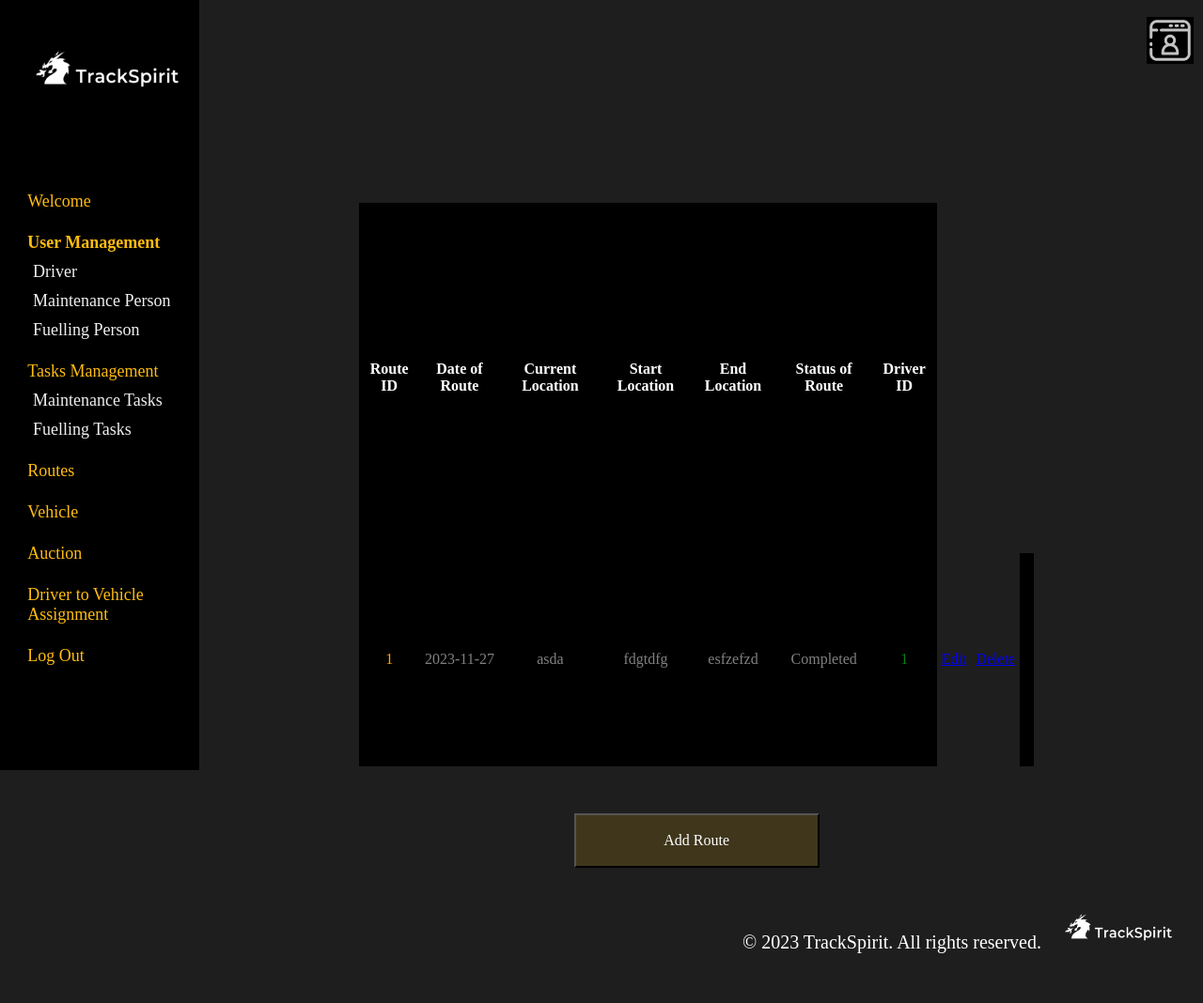
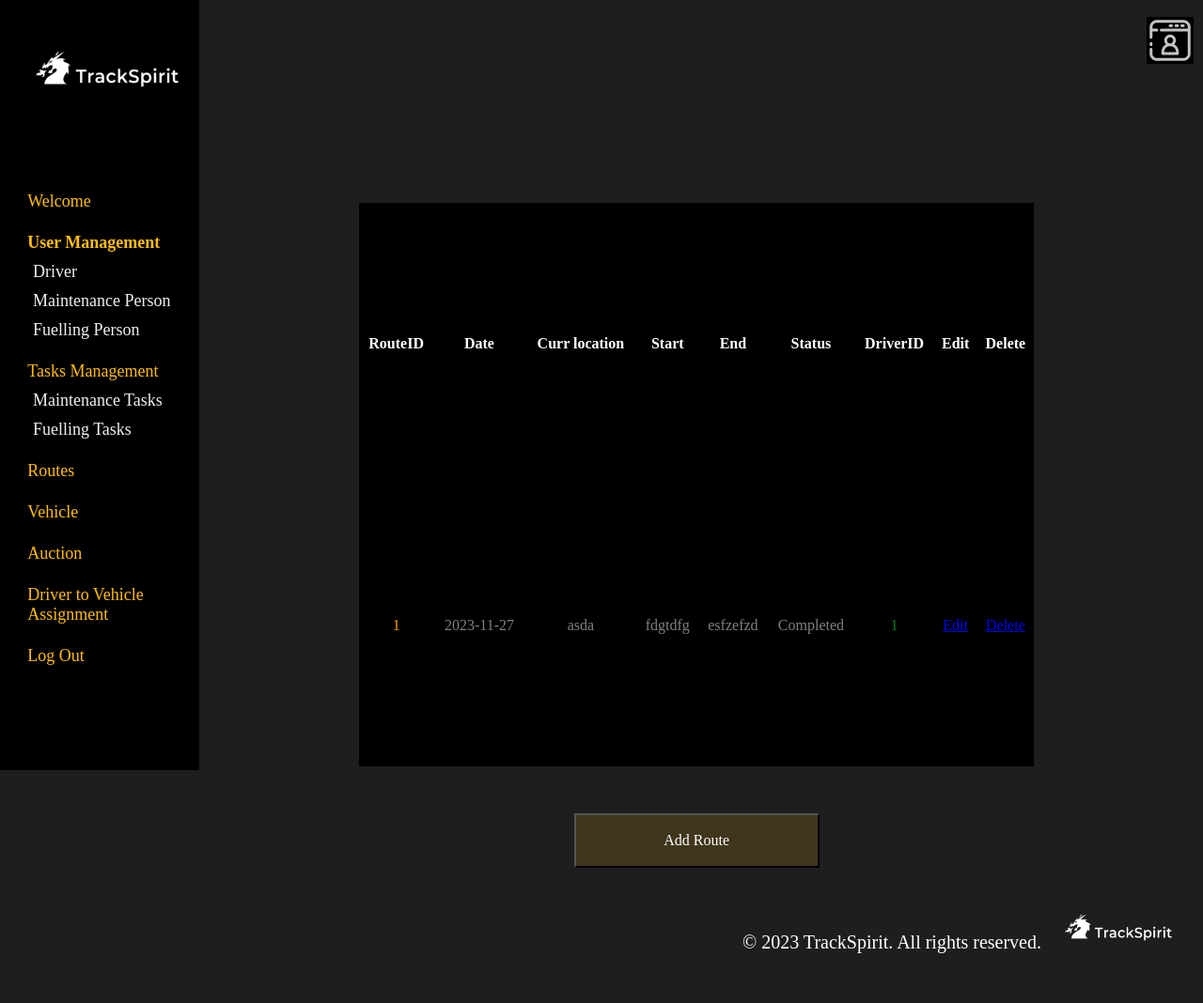
Before and after one commit to Group1swe6/Group1swe6, a PHP site: page /admin/servicesAdmin.php in a window 1280 px wide. Shown: the whole page at 94% size. Run offline with PHP 8.4, Linux system fonts and the light colour scheme; data comes from the database, SQL or seed files in the repository.

Commit message:
Update servicesAdmin.php

```diff
--- a/csci361teamwork/admin/servicesAdmin.php
+++ b/csci361teamwork/admin/servicesAdmin.php
@@ -189,7 +189,6 @@
 </style>
 
 </head>
-<body>
 <?php
 
 $mysqli = new mysqli("localhost", "root", "", "db");
@@ -209,30 +208,17 @@ $result=$mysqli->query("select * from route");
          <!-- Create text -->
          <table>
             <!-- Initialize table value -->
-            <colgroup>
-                <col />
-                <col />
-                <col />
-                <col />
-                <col />
-                <col />
-                <col />
-                <col style="background-color: #1E1E1E;"/>
-                <col style="background-color: #1E1E1E;"/>
-                <col style="background-color: #1E1E1E;"/>
-              </colgroup>
         <!-- Create table heading -->
             <tr>
-                <th>Route ID</th>
-                <th>Date of Route</th>
-                <th>Current Location</th>
-                <th>Start Location</th>
-                <th>End Location</th>
-                <th>Status of Route</th>
-                <th>Driver ID</th>
-                <th>-</th>
-                <th>-</th>
-                <th>-</th>
+                <th>RouteID</th>
+                <th>Date</th>
+                <th>Curr location</th>
+                <th>Start</th>
+                <th>End</th>
+                <th style="color:white;">Status</th>
+                <th style="color:white;">DriverID</th>
+                <th style="color:white;">Edit</th>
+                <th style="color:white;">Delete</th>
 
             </tr>
             <?php
@@ -245,23 +231,12 @@ $result=$mysqli->query("select * from route");
                     echo "<td>$row[status_of_route]</td>";
                     echo "<td>$row[driver_id]</td>";
                     echo "<td><a href='edit_route.php?route_id=$row[route_id]'>Edit</a></td>";
-                    echo "<td><a href='delete_route.php?driver_id=$row[route_id]'>Delete</a></td><tr>";
+                    echo "<td><a href='delete_route.php?route_id=$row[route_id]'>Delete</a></td><tr>";
                 }
             ?>
 
 
         </table>
-        <?php
-            $query = "SELECT * FROM route";
-            $result = executeQuery($query);
-
-            function executeQuery($query)
-            {
-                $connect = mysqli_connect("localhost", "root", "", "db");
-                $result = mysqli_query($connect, $query);
-                return $result;
-            }
-        ?>
         <button class = "Button" onclick="window.location.href='servicesForm.php'">Add Route
         </main>
         <!-- Create a sidebar on the left side of the web page -->
```
